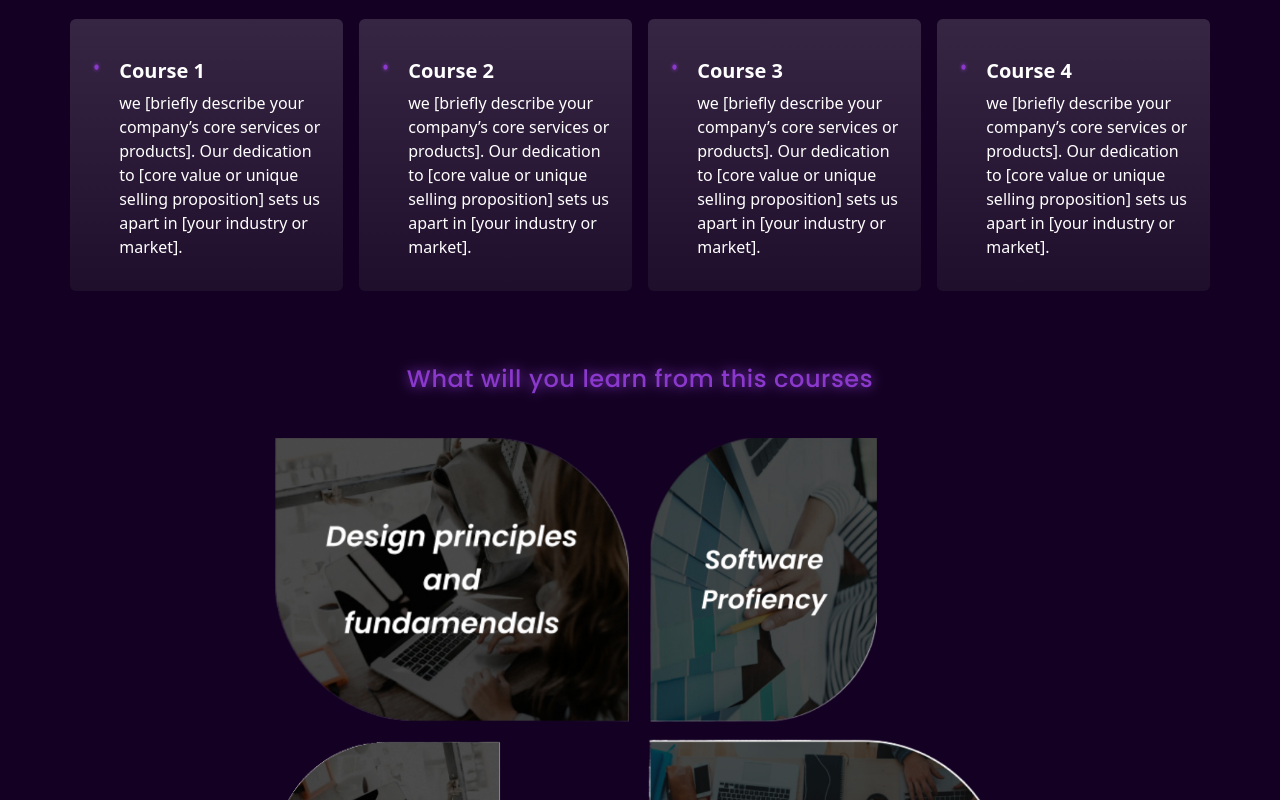
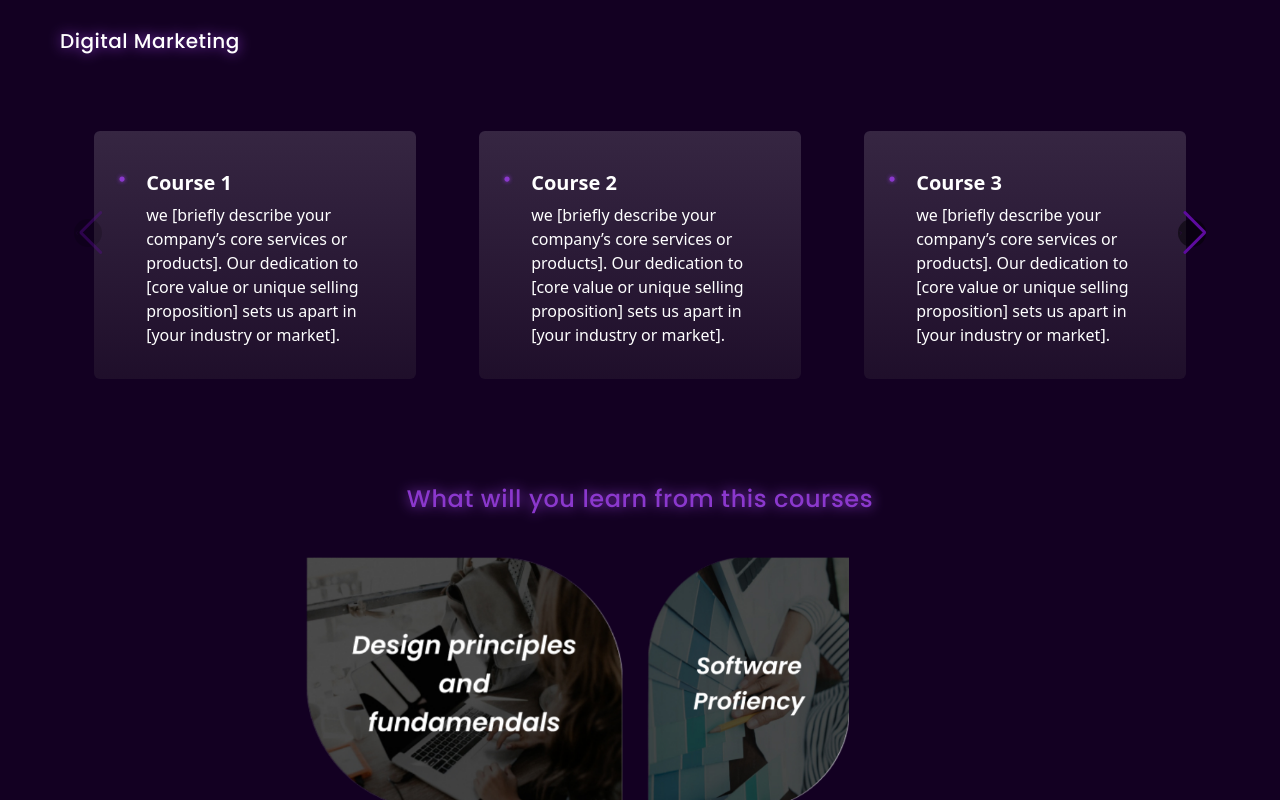
Before and after one commit to Ganeshraj08/Celexta, a React (Vite) app: page /courses in a window 1280 px wide. Shown: the part 1380-2180 px from the top of the page. Built offline with nearby package versions, Linux system fonts and the light colour scheme.

Commit message:
Modified Changes

```diff
--- a/package.json
+++ b/package.json
@@ -12,7 +12,8 @@
   "dependencies": {
     "react": "^18.3.1",
     "react-dom": "^18.3.1",
-    "react-router-dom": "^6.24.1"
+    "react-router-dom": "^6.24.1",
+    "swiper": "^11.1.9"
   },
   "devDependencies": {
     "@types/react": "^18.3.3",
--- a/src/constants/index.js
+++ b/src/constants/index.js
@@ -47,16 +47,19 @@ export const courseDesign = [
 ]
 
 export const service = [
+  { label: "Branding" },
   { label: "Logo Design" },
+  { label: "Website Design" },
+  { label: "Poster Design" },
   { label: "Motion Graphics" },
+  { label: "Packaging Design" },
   { label: "Label and Sticker Design" },
-  { label: "Poster Design" },
   { label: "Publication Graphic Design" },
   { label: "Social Media Marketing and Management" },
-  { label: "Packaging Design" },
 
-  { label: "Branding" },
-  { label: "Website Design" },
+
+
+
 ];
 
 export const weDo = [
--- a/src/pages/About.jsx
+++ b/src/pages/About.jsx
@@ -91,24 +91,26 @@ const AboutUs = () => {
     <div  className='text-center my-14'>
     <h2 className='text-3xl font-bold mb-4 text-[#8b38cd]'>Have look into Our WorkShops</h2>
     </div>
-    <div id="controls-carousel" className="relative w-full" data-carousel="static">
+    </div>
+  <div id="controls-carousel" className=" relative w-full " data-carousel="static">
   {/* Carousel wrapper */}
-      <div className="relative h-56 overflow-hidden text-sm rounded-lg sm:h-56 md:h-80 flex flex-col justify-center items-center ">
+  <div className='w-2/3 mx-auto md:w-11/12 '>
+  <div className="relative h-56 overflow-hidden text-sm rounded-lg sm:h-56 md:h-80 flex flex-col justify-center items-center">
     {items.map((item, index) => (
       <div
         key={index}
-            className={`absolute  w-full sm:w-3/4 sm:h-2/3 flex items-center justify-center bg-lineargradient text-white font-bold text-sm transition-transform duration-700 ease-in-out ${index === currentIndex ? 'block' : 'hidden'}`}
-
+        className={`absolute w-full sm:w-3/4 sm:h-2/3 flex items-center justify-center bg-lineargradient text-white font-bold text-sm transition-transform duration-700 ease-in-out ${index === currentIndex ? 'block' : 'hidden'}`}
         data-carousel-item={index === currentIndex ? 'active' : ''}
       >
         <div className="p-3 overflow-y-auto text-xs md:text-xl max-h-[80vh] max-w-full">{item.content}</div>
       </div>
     ))}
   </div>
+  </div>
   {/* Slider controls */}
   <button
     type="button"
-        className="absolute top-0 start-0 z-30 flex items-center justify-center h-full px-4 cursor-pointer group focus:outline-none"
+    className="absolute top-0 left-0  z-30 flex items-center justify-center h-full px-1 cursor-pointer group focus:outline-none md:px-4"
     onClick={handlePrev}
     aria-label="Previous"
   >
@@ -127,7 +129,7 @@ const AboutUs = () => {
   </button>
   <button
     type="button"
-        className="absolute  top-0 end-0 z-30 flex items-center justify-center h-full px-4 cursor-pointer group focus:outline-none"
+    className="absolute top-0 right-0 z-30 flex items-center justify-center h-full px-1 cursor-pointer group focus:outline-none md:px-4"
     onClick={handleNext}
     aria-label="Next"
   >
@@ -146,7 +148,7 @@ const AboutUs = () => {
   </button>
 </div>
       </div>
-    </div>
+
   );
 }
 
--- a/src/pages/Courses.jsx
+++ b/src/pages/Courses.jsx
@@ -1,7 +1,12 @@
-import React from "react";
+import React,{useRef} from "react";
 import { dot, icon } from "../assets";
 import { accordion, coursesList,courseDesign } from "../constants";
-import Accordion from "../components/Accordion";
+import {Swiper,SwiperSlide} from "swiper/react"
+import 'swiper/css'
+import 'swiper/css/pagination'
+import 'swiper/css/navigation'
+import 'swiper/css/free-mode'
+import {FreeMode,Pagination,Navigation} from "swiper/modules"
 import img1 from "/src/assets/icons/Group 7.png"
 import design1 from "../assets/images/design1.png"
 import design2 from "../assets/images/design2.png"
@@ -35,13 +40,49 @@ const CoursesPage = () => {
 
         <div className="mx-10 ">
 
-  {
-    coursesList.map((list)=> (
-      <div>
-        <h1 className="filter-shadow ml-5  text-white font-poppins font-[500] md:text-xl text-xl my-3 tracking-wide md:ml-5">{list.title}</h1>
-        <ul className="grid grid-cols-1 gap-4 sm:grid-cols-2 lg:grid-cols-4  w-[95%] m-auto text-white max-sm:w-[100%]">
-          {list.courses.map((course)=> (
-             <li className="flex items-start gap-4 justify-start text-white my-8 bg w-full rounded-md px-5 py-8 gradient-3 max-sm:w-full max-sm:my-3">
+        {coursesList.map((list, index) => {
+      const prevRef = useRef(null);
+      const nextRef = useRef(null);
+
+      const handleSwiper = (swiper) => {
+        swiper.params.navigation.prevEl = prevRef.current;
+        swiper.params.navigation.nextEl = nextRef.current;
+        swiper.navigation.init();
+        swiper.navigation.update();
+      };
+
+      return (
+        <div key={list.title}>
+          <h1 className="filter-shadow ml-5 text-white font-poppins font-[500] text-xl my-3 tracking-wide">{list.title}</h1>
+          <div className="relative w-[95%] m-auto max-sm:w-[100%]">
+            <Swiper
+              breakpoints={{
+                340: {
+                  slidesPerView: 1,
+                  spaceBetween: 15,
+                },
+                700: {
+                  slidesPerView: 2,
+                  spaceBetween: 15,
+                },
+                1024: {
+                  slidesPerView: 3,
+                  spaceBetween: 15,
+                },
+              }}
+              freeMode={true}
+              navigation={{
+                nextEl: nextRef.current,
+                prevEl: prevRef.current,
+              }}
+              modules={[FreeMode, Navigation]}
+              className="w-full"
+              onSwiper={handleSwiper}
+            >
+              {list.courses.map((course) => (
+                <SwiperSlide key={course.label}>
+                  <div className="flex flex-col gap-6 group relative text-white rounded-lg px-6 py-8 ">
+                    <li className="flex items-start gap-4 justify-start text-white my-8 w-full rounded-md px-5 py-8 bg-gradient-to-b from-white/[0.15] to-[#656262]/[0.15] max-sm:w-full max-sm:my-3">
                       <div className="mt-2">
                         <img src={dot} alt="icon" className="w-20 h-4" />
                       </div>
@@ -49,26 +90,45 @@ const CoursesPage = () => {
                         <h3 className="text-xl font-semibold leading-10">
                           {course.label}
                         </h3>
-               <p className="">{course.description}</p>
+                        <p>{course.description}</p>
                       </div>
                     </li>
+                  </div>
+                </SwiperSlide>
               ))}
-        </ul>
+            </Swiper>
+            <div
+              ref={prevRef}
+              className="swiper-button-prev absolute top-1/2 transform -translate-y-1/2 left-1 w-7 h-7 bg-black bg-opacity-50 text-purple flex items-center justify-center rounded-full cursor-pointer z-10"
+            >
+              <svg className="w-3 h-3" fill="none" stroke="currentColor" viewBox="0 0 24 24" xmlns="http://www.w3.org/2000/svg">
+                <path strokeLinecap="round" strokeLinejoin="round" strokeWidth="1" d="M15 19l-7-7 7-7"></path>
+              </svg>
             </div>
-    ))
-  }
+            <div
+              ref={nextRef}
+              className="swiper-button-next absolute top-1/2 transform -translate-y-1/2 right-1 w-7 h-7 bg-black bg-opacity-50 text-purple flex items-center justify-center rounded-full cursor-pointer z-10"
+            >
+              <svg className="w-3 h-3" fill="none" stroke="currentColor" viewBox="0 0 24 24" xmlns="http://www.w3.org/2000/svg">
+                <path strokeLinecap="round" strokeLinejoin="round" strokeWidth="1" d="M9 5l7 7-7 7"></path>
+              </svg>
+            </div>
+          </div>
+        </div>
+      );
+    })}
   </div>
 
         <h2 className="text-center filter-shadow text-dark font-poppins font-[500] md:text-2xl text-base my-10 tracking-wide">
           What will you learn from this courses
         </h2>
         <div className="container pb-10">
-          <div className=" w-3/4 mx-auto grid grid-cols-2 gap-4 px-4 ">
+          <div className=" w-3/4 mx-auto grid grid-cols-2 gap-3 px-4 b ">
 
-            <img src={design1} className="h-72"  />
-            <img src={design2} className="h-72"  />
-            <img src={design3} className="h-72"  />
-            <img src={design4} className="h-72"  />
+            <img src={design1} className="h-32 ml-2 sm:ml-10 md:m-0 md:h-64 md:ml-1 md:pl-7"  />
+            <img src={design2} className="h-32 mr-3 sm:mr-14 md:m-0 md:h-64 md:mr-2 "  />
+            <img src={design3} className="h-32 ml-2 sm:ml-14 md:m-0 md:h-64 md:ml-14 md:pl-7"  />
+            <img src={design4} className="h-32 md:m-0 md:h-64"  />
 
 
           </div>
--- a/src/pages/Login.jsx
+++ b/src/pages/Login.jsx
@@ -20,9 +20,9 @@ const Login = () => {
   return (
     <div className="bg-background">
       <div className="flex  gap-2 justify-center  ">
-        <h6 className="text-pink text-xl font-bold mt-9">log in</h6>
-        <h6 className="text-white text-xl font-bold mt-9">
-          {" "}
+        <h6 className="text-pink text-base font-bold mt-9 md:text-xl">log in</h6>
+        <h6 className="text-white text-base font-bold mt-9 md:text-xl">
+         {" "}
           to start your learning journey with us!
         </h6>
       </div>
--- a/tailwind.config.js
+++ b/tailwind.config.js
@@ -40,6 +40,7 @@ export default {
         customgradient: 'linear-gradient(180deg, rgba(234, 103, 255, 0.48) 0%, rgba(181, 72, 219, 0.6) 28.5%, rgba(139, 56, 205, 0.6) 63%, rgba(94, 11, 159, 0.6) 100%)',
         doublegradient:"linear-gradient(180deg, rgba(192, 23, 196, 0.3) 0%, rgba(139, 56, 205, 0.3) 100%)",
         lineargradient:"linear-gradient(98.23deg, #8B38CD -2.8%, #C017C4 97.1%)",
+        coursegradient:'linear-gradient(180deg, rgba(255, 255, 255, 0.15) 0%, rgba(101, 98, 98, 0.15) 100%)',
 
       },
       borderColor:{
```
Also changed, not shown: src/pages/Contact.jsx (+21 -14 lines), 1 other file (tests, documents, lock files or other folders). Lines whose indentation alone changed are shown as unchanged.
